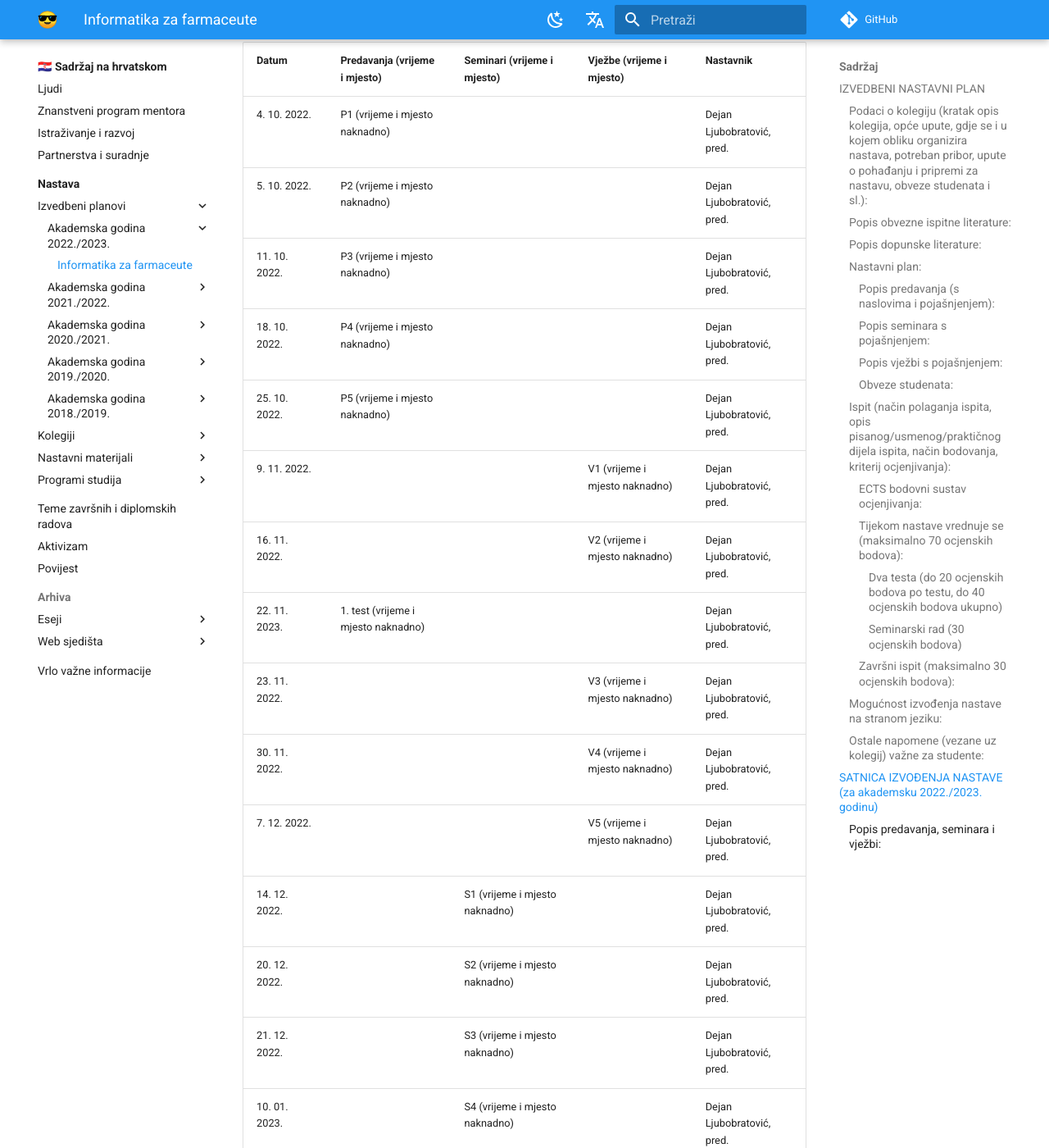
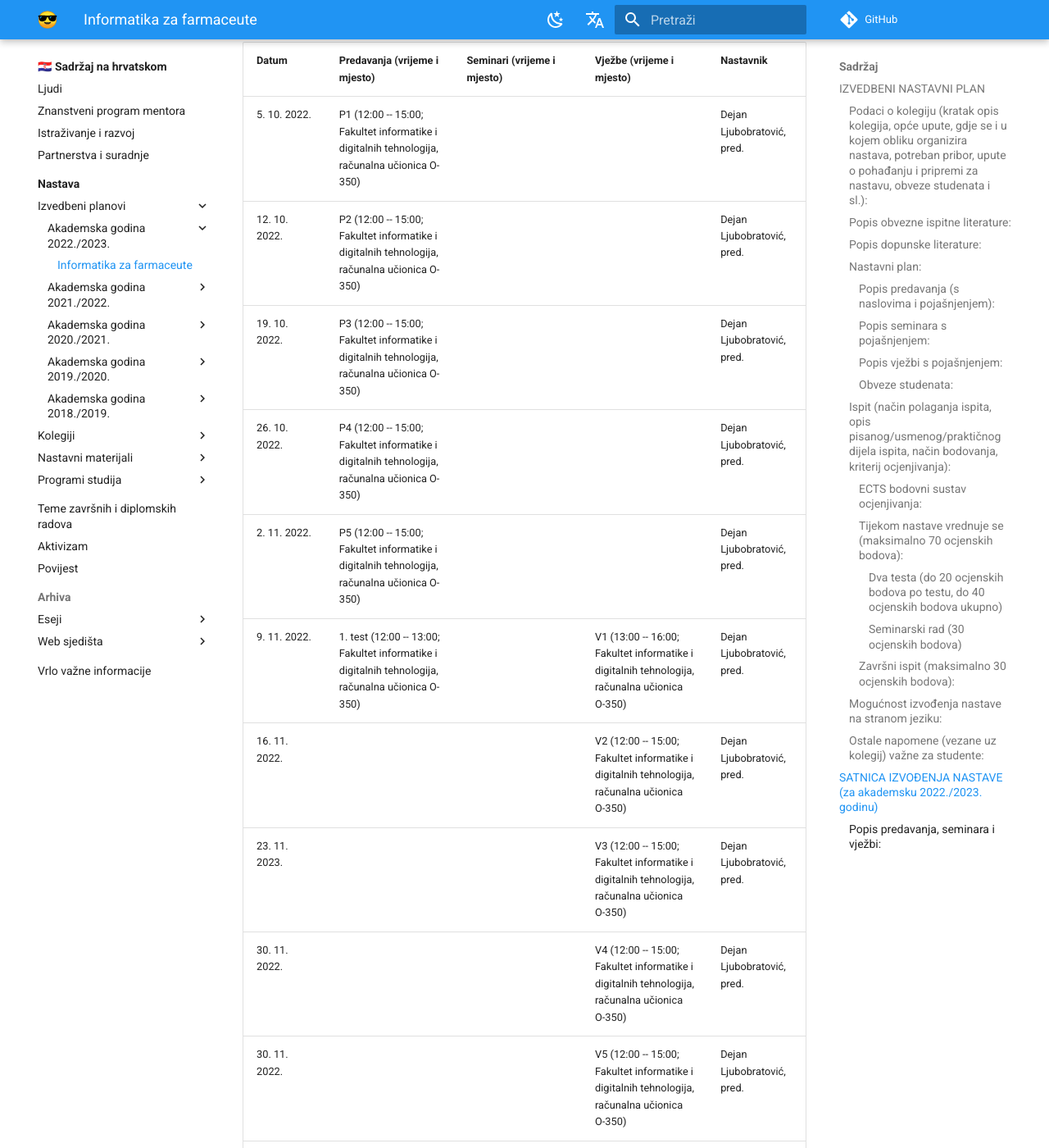
Before and after one commit to gaseri/website, an MkDocs documentation site: the page built from docs/hr/nastava/izvedbeni/2022-2023/INF-Pharma.md, in a window 1280 px wide and 1400 px high, scrolled down 4654 px. Shown: the whole window at 82% size. Built offline with MkDocs 1.6.1 and Material for MkDocs 9.7.7, drawn with Linux system fonts in a browser that asks for light colours; comment, search, counter and statistics services are not loaded; some of the changed text lies outside the part shown.

Commit message:
Update INF-Pharma (D)INP with locations and times

```diff
--- a/docs/hr/nastava/izvedbeni/2022-2023/INF-Pharma.md
+++ b/docs/hr/nastava/izvedbeni/2022-2023/INF-Pharma.md
@@ -125,23 +125,20 @@ Nastavni sadržaji i sve obavijesti vezane uz kolegij kao i ispitni termini nala
 
 | Datum | Predavanja (vrijeme i mjesto) | Seminari (vrijeme i mjesto) | Vježbe (vrijeme i mjesto) | Nastavnik |
 | ----- | ----------------------------- | --------------------------- | ------------------------- | --------- |
-| 4. 10. 2022. | P1 (vrijeme i mjesto naknadno) | | | Dejan Ljubobratović, pred. |
-| 5. 10. 2022. | P2 (vrijeme i mjesto naknadno) | | | Dejan Ljubobratović, pred. |
-| 11. 10. 2022. | P3 (vrijeme i mjesto naknadno) | | | Dejan Ljubobratović, pred. |
-| 18. 10. 2022. | P4 (vrijeme i mjesto naknadno) | | | Dejan Ljubobratović, pred. |
-| 25. 10. 2022. | P5 (vrijeme i mjesto naknadno) | | | Dejan Ljubobratović, pred. |
-| 9. 11. 2022. | | | V1 (vrijeme i mjesto naknadno) | Dejan Ljubobratović, pred. |
-| 16. 11. 2022. | | | V2 (vrijeme i mjesto naknadno) | Dejan Ljubobratović, pred. |
-| 22. 11. 2023. | 1. test (vrijeme i mjesto naknadno) | | | Dejan Ljubobratović, pred. |
-| 23. 11. 2022. | | | V3 (vrijeme i mjesto naknadno) | Dejan Ljubobratović, pred. |
-| 30. 11. 2022. | | | V4 (vrijeme i mjesto naknadno) | Dejan Ljubobratović, pred. |
-| 7. 12. 2022. | | | V5 (vrijeme i mjesto naknadno) | Dejan Ljubobratović, pred. |
-| 14. 12. 2022. | | S1 (vrijeme i mjesto naknadno) | | Dejan Ljubobratović, pred. |
-| 20. 12. 2022. | | S2 (vrijeme i mjesto naknadno) | | Dejan Ljubobratović, pred. |
-| 21. 12. 2022. | | S3 (vrijeme i mjesto naknadno) | | Dejan Ljubobratović, pred. |
-| 10. 01. 2023. | | S4 (vrijeme i mjesto naknadno) | | Dejan Ljubobratović, pred. |
-| 11. 01. 2023. | | S5 (vrijeme i mjesto naknadno) | | Dejan Ljubobratović, pred. |
-| 31. 01. 2023. | | 2. test (vrijeme i mjesto naknadno) | | Dejan Ljubobratović, pred. |
+| 5. 10. 2022. | P1 (12:00 -- 15:00; Fakultet informatike i digitalnih tehnologija, računalna učionica O-350) | | | Dejan Ljubobratović, pred. |
+| 12. 10. 2022. | P2 (12:00 -- 15:00; Fakultet informatike i digitalnih tehnologija, računalna učionica O-350) | | | Dejan Ljubobratović, pred. |
+| 19. 10. 2022. | P3 (12:00 -- 15:00; Fakultet informatike i digitalnih tehnologija, računalna učionica O-350) | | | Dejan Ljubobratović, pred. |
+| 26. 10. 2022. | P4 (12:00 -- 15:00; Fakultet informatike i digitalnih tehnologija, računalna učionica O-350) | | | Dejan Ljubobratović, pred. |
+| 2. 11. 2022. | P5 (12:00 -- 15:00; Fakultet informatike i digitalnih tehnologija, računalna učionica O-350) | | | Dejan Ljubobratović, pred. |
+| 9. 11. 2022. | 1. test (12:00 -- 13:00; Fakultet informatike i digitalnih tehnologija, računalna učionica O-350) | | V1 (13:00 -- 16:00; Fakultet informatike i digitalnih tehnologija, računalna učionica O-350) | Dejan Ljubobratović, pred. |
+| 16. 11. 2022. | | | V2 (12:00 -- 15:00; Fakultet informatike i digitalnih tehnologija, računalna učionica O-350) | Dejan Ljubobratović, pred. |
+| 23. 11. 2023. | | | V3 (12:00 -- 15:00; Fakultet informatike i digitalnih tehnologija, računalna učionica O-350) | Dejan Ljubobratović, pred. |
+| 30. 11. 2022. | | | V4 (12:00 -- 15:00; Fakultet informatike i digitalnih tehnologija, računalna učionica O-350) | Dejan Ljubobratović, pred. |
+| 30. 11. 2022. | | | V5 (12:00 -- 15:00; Fakultet informatike i digitalnih tehnologija, računalna učionica O-350) | Dejan Ljubobratović, pred. |
+| 7. 12. 2022. | | S1 + S2 (12:00 -- 15:00; Fakultet informatike i digitalnih tehnologija, računalna učionica O-350) | | Dejan Ljubobratović, pred. |
+| 14. 12. 2022. | | S3 + S4 (12:00 -- 15:00; Fakultet informatike i digitalnih tehnologija, računalna učionica O-350) | | Dejan Ljubobratović, pred. |
+| 21. 12. 2022. | | S5 (12:00 -- 15:00; Fakultet informatike i digitalnih tehnologija, računalna učionica O-350) | | Dejan Ljubobratović, pred. |
+| 11. 01. 2023. | | 2. test (12:00 -- 13:00; Fakultet informatike i digitalnih tehnologija, računalna učionica O-350) | | Dejan Ljubobratović, pred. |
 
 **Napomena:** U slučaju pogoršane epidemiološke situacije uvjetovane Covid-19 pandemijom dio nastave (u obimu koji će ovisiti o trenutnoj situaciji) će se održati *on-line* u gore navedenim terminima.
 
@@ -149,29 +146,29 @@ Nastavni sadržaji i sve obavijesti vezane uz kolegij kao i ispitni termini nala
 
 |    | PREDAVANJA (tema predavanja) | Broj sati nastave | Mjesto održavanja |
 | -- | ---------------------------- | ----------------- | ----------------- |
-| P1 | Povijesni razvoj računala. Sklopovska i programska oprema | 3 | naknadno |
-| P2 | Povijesni razvoj interneta i operacijskih sustava. Znanstvena programska oprema | 3 | naknadno |
-| P3 | Superračunala. Trendovi i smjerovi razvoja informacijske i komunikacijske tehnologije | 3 | naknadno |
-| P4 | Intelektualno vlasništvo nad programskom opremom i podacima. Licenciranje | 3 | naknadno |
-| P5 | Računalna kemija, molekularno modeliranje i bioinformatika | 3 | naknadno |
+| P1 | Povijesni razvoj računala. Sklopovska i programska oprema | 3 | Fakultet informatike i digitalnih tehnologija, računalna učionica O-350 |
+| P2 | Povijesni razvoj interneta i operacijskih sustava. Znanstvena programska oprema | 3 | Fakultet informatike i digitalnih tehnologija, računalna učionica O-350 |
+| P3 | Superračunala. Trendovi i smjerovi razvoja informacijske i komunikacijske tehnologije | 3 | Fakultet informatike i digitalnih tehnologija, računalna učionica O-350 |
+| P4 | Intelektualno vlasništvo nad programskom opremom i podacima. Licenciranje | 3 | Fakultet informatike i digitalnih tehnologija, računalna učionica O-350 |
+| P5 | Računalna kemija, molekularno modeliranje i bioinformatika | 3 | Fakultet informatike i digitalnih tehnologija, računalna učionica O-350 |
 |    | **Ukupan broj sati predavanja** | **15** | |
 
 |    | SEMINARI (tema seminara) | Broj sati nastave | Mjesto održavanja |
 | -- | ---------------------------- | ----------------- | ----------------- |
-| S1 | Predviđanje pristajanja molekula | 3 | naknadno |
-| S2 | Molekularna dinamika. Slobodna energija | 3 | naknadno |
-| S3 | Kvantitativna analiza odnosa strukture i aktivnosti molekule | 3 | naknadno |
-| S4 | Metode kvantne kemije | 3 | naknadno |
-| S5 | Pretraživanje i poravnanje sekvenci | 3 | naknadno |
+| S1 | Predviđanje pristajanja molekula | 3 | Fakultet informatike i digitalnih tehnologija, računalna učionica O-350 |
+| S2 | Molekularna dinamika. Slobodna energija | 3 | Fakultet informatike i digitalnih tehnologija, računalna učionica O-350 |
+| S3 | Kvantitativna analiza odnosa strukture i aktivnosti molekule | 3 | Fakultet informatike i digitalnih tehnologija, računalna učionica O-350 |
+| S4 | Metode kvantne kemije | 3 | Fakultet informatike i digitalnih tehnologija, računalna učionica O-350 |
+| S5 | Pretraživanje i poravnanje sekvenci | 3 | Fakultet informatike i digitalnih tehnologija, računalna učionica O-350 |
 |    | **Ukupan broj sati seminara** | **15** | |
 
 |    | VJEŽBE (tema vježbe) | Broj sati nastave | Mjesto održavanja |
 | -- | ---------------------------- | ----------------- | ----------------- |
-| V1 | Baze podataka i postojeća programska podrška u računalnoj kemiji, molekularnom modeliranju i bioinformatici | 3 | naknadno |
-| V2 | Obrada dokumenata koji sadrže kemijske molekularne formule i jednadžbe. Osnove programiranja: kontrolna struktura, simboličko i numeričko računanje | 3 | naknadno |
-| V3 | Crtanje strukturnih formula i računanje osnovnih svojstava molekula | 3 | naknadno |
-| V4 | Obrada strukturiranih podataka. Crtanje grafova | 3 | naknadno |
-| V5 | Rad s osnovnim funkcijama i postavljanje operacijskog sustava | 3 | naknadno |
+| V1 | Baze podataka i postojeća programska podrška u računalnoj kemiji, molekularnom modeliranju i bioinformatici | 3 | Fakultet informatike i digitalnih tehnologija, računalna učionica O-350 |
+| V2 | Obrada dokumenata koji sadrže kemijske molekularne formule i jednadžbe. Osnove programiranja: kontrolna struktura, simboličko i numeričko računanje | 3 | Fakultet informatike i digitalnih tehnologija, računalna učionica O-350 |
+| V3 | Crtanje strukturnih formula i računanje osnovnih svojstava molekula | 3 | Fakultet informatike i digitalnih tehnologija, računalna učionica O-350 |
+| V4 | Obrada strukturiranih podataka. Crtanje grafova | 3 | Fakultet informatike i digitalnih tehnologija, računalna učionica O-350 |
+| V5 | Rad s osnovnim funkcijama i postavljanje operacijskog sustava | 3 | Fakultet informatike i digitalnih tehnologija, računalna učionica O-350 |
 |    | **Ukupan broj sati vježbi** | **15** | |
 
 |     | ISPITNI TERMINI (završni ispit) |
```
